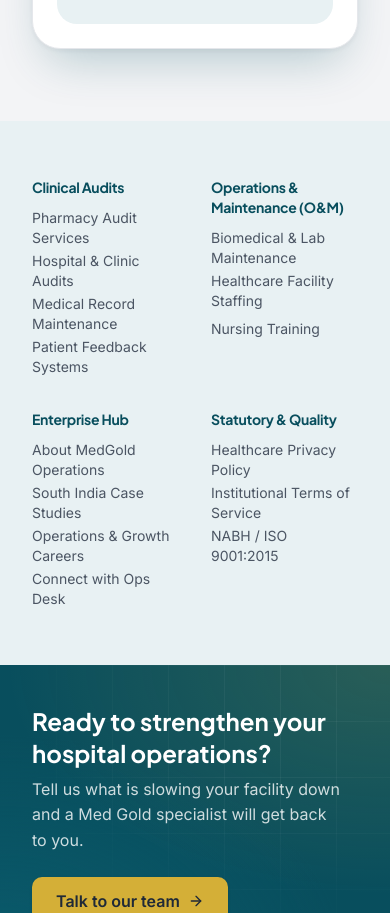
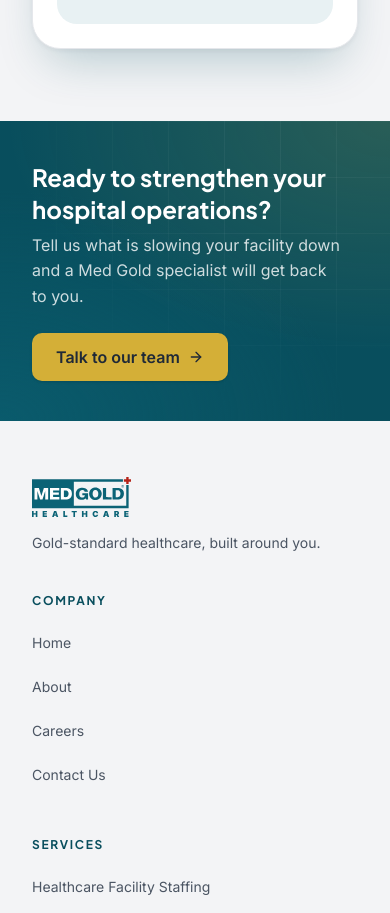
Before and after one commit to techsupport-medgold/medgold-website-2026, a Next.js app: page / in a window 390 px wide. Shown: the part 8360-9273 px from the top of the page. Built offline with nearby package versions, Linux system fonts and the light colour scheme; no server answers.

Commit message:
Home: remove site directory section
Co-authored-by: Cursor <cursoragent@cursor.com>

```diff
--- a/src/app/(site)/page.tsx
+++ b/src/app/(site)/page.tsx
@@ -1,7 +1,6 @@
 import type { Metadata } from "next";
 import { ClipboardCheck, FileCheck2, Handshake, Timer, type LucideIcon } from "lucide-react";
 import AdvantageSection from "@@/components/home/AdvantageSection";
-import HomeDirectory from "@@/components/home/HomeDirectory";
 import HomeHero from "@@/components/home/HomeHero";
 import ServicePillars from "@@/components/home/ServicePillars";
 import TrustMetrics from "@@/components/home/TrustMetrics";
@@ -43,7 +42,6 @@ export default function HomePage() {
         shareFields={auditCta.shareFields}
         cta={{ label: auditCta.cta, icon: ClipboardCheck }}
       />
-      <HomeDirectory />
     </>
   );
 }
--- a/src/components/home/HomeDirectory.tsx
+++ /dev/null
@@ -1,36 +0,0 @@
-import Link from "next/link";
-import Reveal from "@@/components/ui/reveal";
-import { stagger } from "@@/lib/motion";
-import { directory } from "@@/data/home";
-
-export default function HomeDirectory() {
-  return (
-    <section aria-label="Site directory" className="bg-surface-raised py-14">
-      <div className="container">
-        <div className="grid grid-cols-2 gap-8 lg:grid-cols-4">
-          {directory.columns.map((column, index) => (
-            <Reveal as="nav" key={column.title} aria-label={column.title} delay={stagger(index)}>
-              <h3 className="text-sm font-bold text-primary-deep">{column.title}</h3>
-              <ul className="mt-2">
-                {column.links.map((link) => (
-                  <li key={link.label}>
-                    {link.href ? (
-                      <Link
-                        href={link.href}
-                        className="link-underline inline-flex min-h-9 items-center text-sm text-ink-muted transition-colors hover:text-primary"
-                      >
-                        {link.label}
-                      </Link>
-                    ) : (
-                      <span className="inline-flex min-h-9 items-center text-sm text-ink-muted">{link.label}</span>
-                    )}
-                  </li>
-                ))}
-              </ul>
-            </Reveal>
-          ))}
-        </div>
-      </div>
-    </section>
-  );
-}
--- a/src/data/home.ts
+++ b/src/data/home.ts
@@ -1,4 +1,4 @@
-import { Routes, LEGAL_NAV } from "@@/config/routes";
+import { Routes } from "@@/config/routes";
 import { absoluteUrl } from "@@/config/site";
 
 /** Copy for the homepage. */
@@ -194,44 +194,3 @@ export const auditCta = {
   ],
   cta: "Submit Assessment Request & Deploy Audit Team",
 };
-
-export type DirectoryLink = { label: string; href?: string };
-
-export const directory = {
-  columns: [
-    {
-      title: "Clinical Audits",
-      links: [
-        { label: "Pharmacy Audit Services", href: Routes.PHARMACY_AUDIT },
-        { label: "Hospital & Clinic Audits", href: Routes.CONTACT },
-        { label: "Medical Record Maintenance", href: Routes.CONTACT },
-        { label: "Patient Feedback Systems", href: Routes.PATIENT_FEEDBACK },
-      ],
-    },
-    {
-      title: "Operations & Maintenance (O&M)",
-      links: [
-        { label: "Biomedical & Lab Maintenance", href: Routes.CONTACT },
-        { label: "Healthcare Facility Staffing", href: Routes.STAFFING },
-        { label: "Nursing Training", href: Routes.NURSING_TRAINING },
-      ],
-    },
-    {
-      title: "Enterprise Hub",
-      links: [
-        { label: "About MedGold Operations", href: Routes.ABOUT },
-        { label: "South India Case Studies", href: Routes.CASE_STUDIES },
-        { label: "Operations & Growth Careers", href: Routes.CAREERS },
-        { label: "Connect with Ops Desk", href: Routes.CONTACT },
-      ],
-    },
-    {
-      title: "Statutory & Quality",
-      links: [
-        { label: "Healthcare Privacy Policy", href: LEGAL_NAV[0].href },
-        { label: "Institutional Terms of Service", href: LEGAL_NAV[1].href },
-        { label: "NABH / ISO 9001:2015" },
-      ],
-    },
-  ] satisfies { title: string; links: DirectoryLink[] }[],
-};
```
